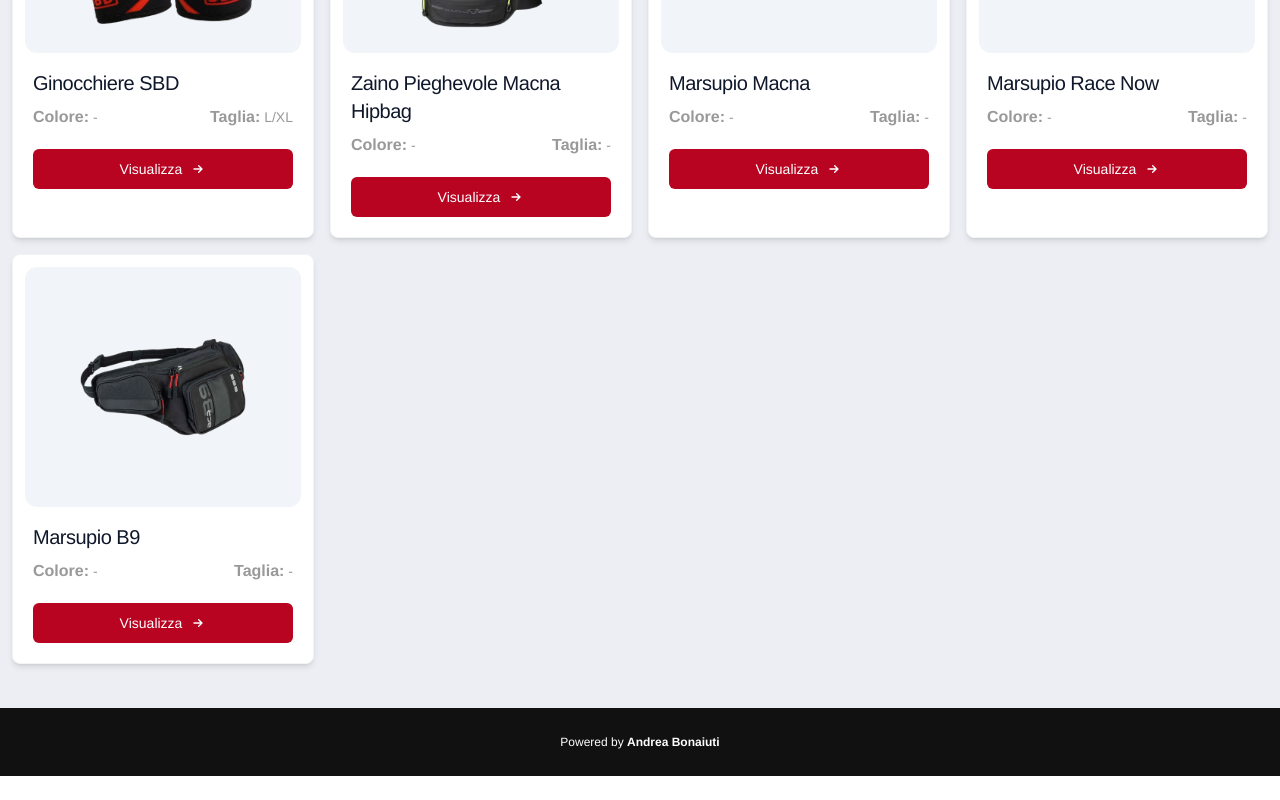
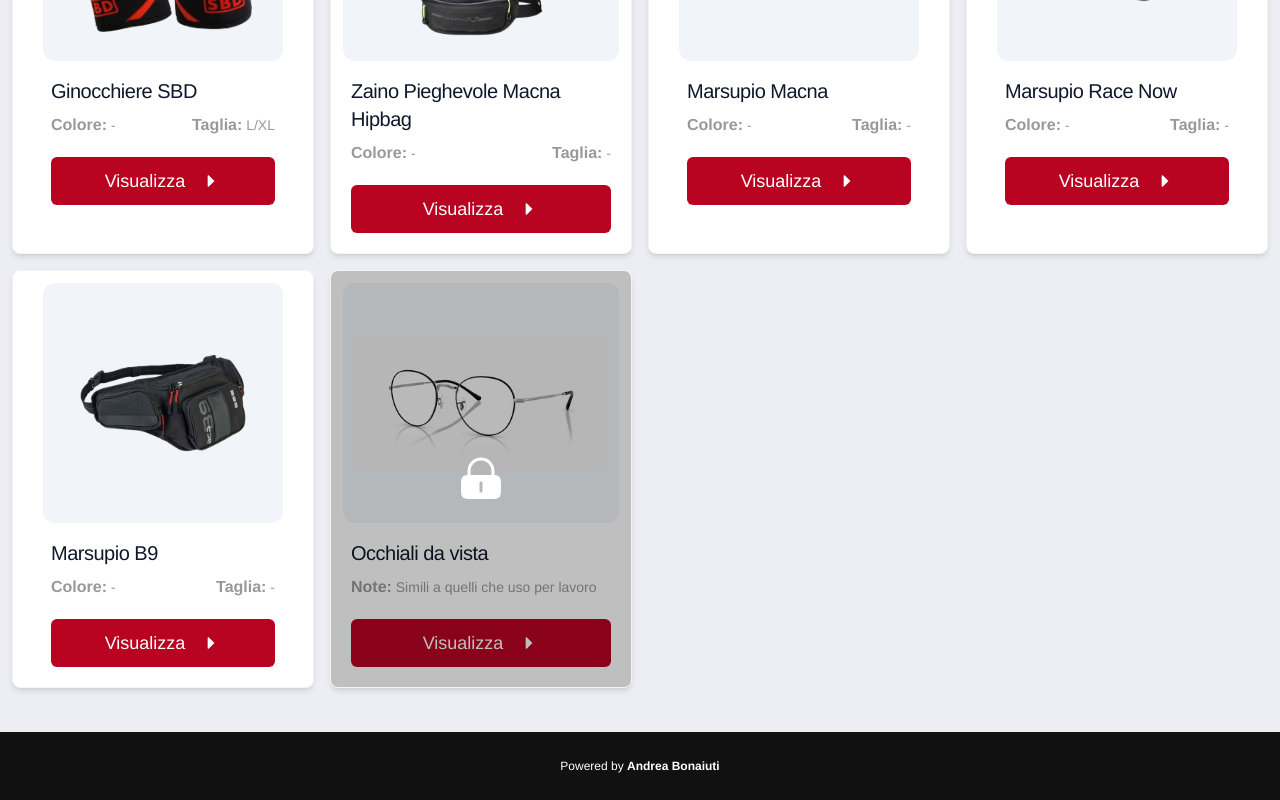
Before and after one commit to bonny-412/GiftList, an Angular app: page / in a window 1280 px wide. Shown: the part 1622-2422 px from the top of the page. Before the commit the page ends 2398 px from the top, so only its background shows below. Built offline with nearby package versions, Linux system fonts and the light colour scheme; a web font is replaced by a local one.

Commit message:
Aggiunti occhiali

```diff
--- a/src/app/components/gift-item/gift-item.component.css
+++ b/src/app/components/gift-item/gift-item.component.css
@@ -12,8 +12,8 @@
 transition: transform 0.3s ease-in-out; /* Transizione fluida per l'effetto di zoom */
 }
 
-.product-card:hover .product-image {
-transform: scale(1.2); /* Ingrandisci l'immagine al 120% */
+.hover-product-card:hover .product-image {
+    transform: scale(1.2); /* Ingrandisci l'immagine al 120% */
 }
 
 .button-card {
--- a/src/app/components/gift-item/gift-item.component.html
+++ b/src/app/components/gift-item/gift-item.component.html
@@ -1,6 +1,16 @@
 @if(giftBean) {
-    <div class="relative cursor-pointer flex h-full w-full max-w-xs flex-col overflow-hidden rounded-lg border border-gray-100 bg-white shadow-md product-card hover:cursor-pointer">
-        <span (click)="openUrl(giftBean.url)">
+    <div class="relative flex h-full w-full justify-between items-center max-w-xs flex-col overflow-hidden rounded-lg
+        border border-gray-100 bg-white shadow-md product-card {{giftBean.isDisabled ? '' : 'hover:cursor-pointer hover-product-card'}}"
+        [class.blur-xs]="giftBean.isDisabled">
+
+        @if(giftBean.isDisabled) {
+            <span class="absolute inset-0 flex items-center justify-center bg-black bg-opacity-25 z-10 hover:cursor-not-allowed">
+                <span class="h-12 w-12">
+                    <svg viewBox="0 0 24 24" fill="none" xmlns="http://www.w3.org/2000/svg"><g id="SVGRepo_bgCarrier" stroke-width="0"></g><g id="SVGRepo_tracerCarrier" stroke-linecap="round" stroke-linejoin="round"></g><g id="SVGRepo_iconCarrier"> <path fill-rule="evenodd" clip-rule="evenodd" d="M5.25 10.0546V8C5.25 4.27208 8.27208 1.25 12 1.25C15.7279 1.25 18.75 4.27208 18.75 8V10.0546C19.8648 10.1379 20.5907 10.348 21.1213 10.8787C22 11.7574 22 13.1716 22 16C22 18.8284 22 20.2426 21.1213 21.1213C20.2426 22 18.8284 22 16 22H8C5.17157 22 3.75736 22 2.87868 21.1213C2 20.2426 2 18.8284 2 16C2 13.1716 2 11.7574 2.87868 10.8787C3.40931 10.348 4.13525 10.1379 5.25 10.0546ZM6.75 8C6.75 5.10051 9.10051 2.75 12 2.75C14.8995 2.75 17.25 5.10051 17.25 8V10.0036C16.867 10 16.4515 10 16 10H8C7.54849 10 7.13301 10 6.75 10.0036V8ZM12 13.25C12.4142 13.25 12.75 13.5858 12.75 14V18C12.75 18.4142 12.4142 18.75 12 18.75C11.5858 18.75 11.25 18.4142 11.25 18V14C11.25 13.5858 11.5858 13.25 12 13.25Z" fill="#FFFFFF"></path> </g></svg>
+                </span>
+            </span>
+        }
+        <span (click)="openUrl(giftBean.url)" [class.pointer-events-none]="giftBean.isDisabled">
             <span class="relative mx-3 mt-3 flex h-60 overflow-hidden rounded-xl p-3 bg-slate-100">
                 <img class="object-cover product-image" src="../../../assets/images-gift/{{giftBean.img}}" alt="Immagine regalo" />
             </span>
@@ -19,10 +29,14 @@
                         <p class="text-sm"><b class="text-base">Taglia:</b> {{giftBean.size}}</p>
                     }
                 </div>
-                <span class="flex items-center justify-center rounded-md px-5 py-2.5 text-center text-sm font-medium text-white focus:outline-none focus:ring-4 focus:ring-blue-300 button-card">
-                    Visualizza
-                    <svg class="ml-2 w-4 h-4" viewBox="0 0 24 24" fill="none" xmlns="http://www.w3.org/2000/svg">
-                        <path d="M6 12H18M18 12L13 7M18 12L13 17" stroke="currentColor" stroke-width="2" stroke-linecap="round" stroke-linejoin="round"/>
+                <span class="flex items-center justify-center gap-4 rounded-md px-5 py-2.5 text-center font-medium text-white focus:outline-none focus:ring-4 focus:ring-blue-300 button-card">
+                    <span class="text-lg">Visualizza</span>
+                    <svg class="w-5 h-auto" viewBox="0 0 24 24" fill="none" xmlns="http://www.w3.org/2000/svg">
+                        <g id="SVGRepo_bgCarrier" stroke-width="0"></g>
+                        <g id="SVGRepo_tracerCarrier" stroke-linecap="round" stroke-linejoin="round"></g>
+                        <g id="SVGRepo_iconCarrier">
+                            <path d="M15.8351 11.6296L9.20467 5.1999C8.79094 4.79869 8 5.04189 8 5.5703L8 18.4297C8 18.9581 8.79094 19.2013 9.20467 18.8001L15.8351 12.3704C16.055 12.1573 16.0549 11.8427 15.8351 11.6296Z" fill="currentColor"></path>
+                        </g>
                     </svg>
                 </span>
             </div>
--- a/src/app/components/gifts/gifts.component.ts
+++ b/src/app/components/gifts/gifts.component.ts
@@ -18,63 +18,81 @@
       img: 'paypal.png',
       color: '',
       size: '',
-      note: 'Pagamenti da 5€'
+      note: 'Pagamenti da 5€',
+      isDisabled: false
     },
     {
       title: 'Yamaha MT-09',
       url: 'https://www.yamaha-motor.eu/it/it/motorcycles/hyper-naked/pdp/mt-09-2025/?srsltid=AfmBOorUB00LYHDxPgFd86pQc5NWmWKUkICcgX3cwucWOU-IQ4ZcHSSC#2025-MT09AS-MDNM6',
       img: 'mt09.png',
       color: 'Nero',
-      size: '-'
+      size: '-',
+      isDisabled: false
     },
     {
       title: 'Tiger Sport 800',
       url: 'https://www.triumphmotorcycles.it/moto/adventure/tiger-sport-800/tiger-sport-800-2025',
       img: 'tiger-sport.png',
       color: 'Sapphire black',
-      size: '-'
+      size: '-',
+      isDisabled: false
     },
     {
       title: 'Ginocchiere Kaizen',
       url: 'https://kaizen-athletica.com/products/training-knee-sleeves',
       img: 'kaizen.png',
       color: '-',
-      size: 'L'
+      size: 'L',
+      isDisabled: false
     },
     {
       title: 'Ginocchiere SBD',
       url: 'https://www.powerliftingshop.it/ginocchiere-palestra-sbd/',
       img: 'sbd.png',
       color: '-',
-      size: 'L/XL'
+      size: 'L/XL',
+      isDisabled: false
     },
     {
       title: 'Zaino Pieghevole Macna Hipbag',
       url: 'https://www.xlmoto.it/product/zaino-pieghevole-macna-hipbag_pid-PIA-349513',
       img: 'macna-zaino.png',
       color: '-',
-      size: '-'
+      size: '-',
+      isDisabled: false
     },
     {
       title: 'Marsupio Macna',
       url: 'https://www.xlmoto.it/product/marsupio-macna-25x8x13cm-nero_pid-PIA-163747',
       img: 'macna-marsupio.png',
       color: '-',
-      size: '-'
+      size: '-',
+      isDisabled: false
     },
     {
       title: 'Marsupio Race Now',
       url: 'https://www.wheelup.it/marsupio-race-now-1-5-litri-nero.html?utm_source=google&utm_medium=cpc&utm_campaign=PMax%3A%202021_IT_Shopping_Smart&utm_id=17820149233&gad_source=1&gbraid=0AAAAAC4p4IfsKY52TRi8vIanp7qiKrW_4&gclid=CjwKCAiAxqC6BhBcEiwAlXp459h_fuIS0BI8rx4rr8NdeypboM_pE62WtOnkqNOMHlHrbQE3me96ZhoCZ14QAvD_BwE',
       img: 'marsupio-race-now.png',
       color: '-',
-      size: '-'
+      size: '-',
+      isDisabled: false
     },
     {
       title: 'Marsupio B9',
       url: 'https://www.wheelup.it/marsupio-b9-3-5-litri-nero.html',
       img: 'marsupio-b9.png',
       color: '-',
-      size: '-'
+      size: '-',
+      isDisabled: false
+    },
+    {
+      title: 'Occhiali da vista',
+      url: '',
+      img: 'occhiali-vista.png',
+      color: '',
+      size: '',
+      note: 'Simili a quelli che uso per lavoro',
+      isDisabled: true
     },
   ]
 
--- a/src/app/util/giftBean.ts
+++ b/src/app/util/giftBean.ts
@@ -4,5 +4,6 @@
     img:string,
     color:string,
     size:string,
-    note?:string
+    note?:string,
+    isDisabled:boolean
 }
```
Also changed, not shown: src/assets/images-gift/occhiali-vista.png (added).
